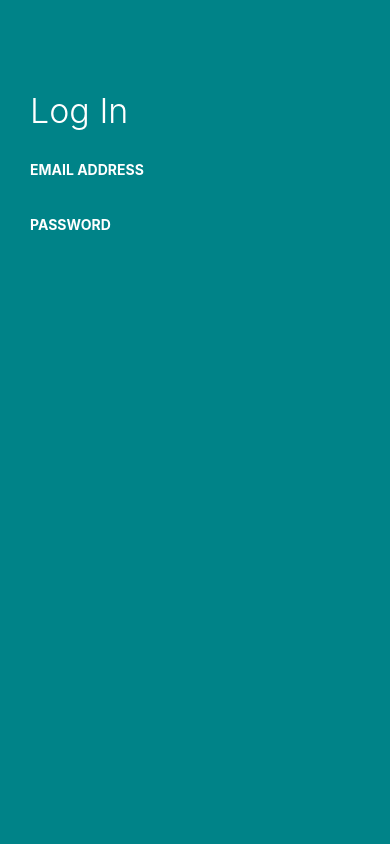
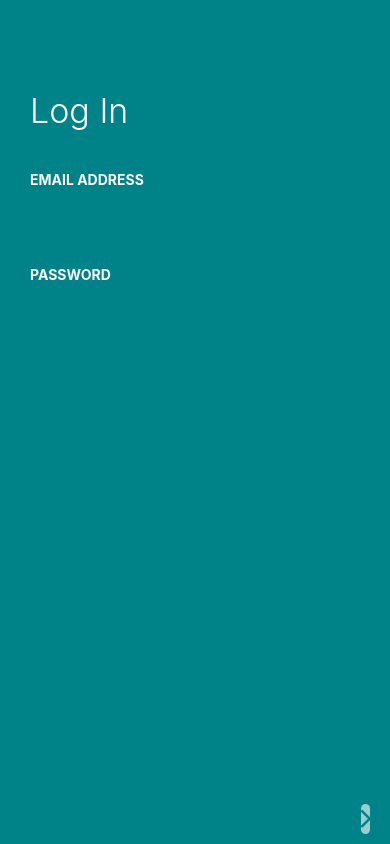
Before and after one commit to tjohnson1106/new-login-flow-version, a React Native app: screen / in a window 390 px wide. Built offline with nearby package versions, Linux system fonts and the light colour scheme.

Commit message:
created next button

```diff
--- /dev/null
+++ b/src/components/buttons/NextArrowButton.js
@@ -0,0 +1,34 @@
+import React, { Component } from "react";
+import { View, StyleSheet, TouchableHighlight } from "react-native";
+import PropTypes from "prop-types";
+import Icon from "react-native-vector-icons/FontAwesome";
+
+import colors from "../../styles/colors";
+
+class NextArrowButton extends Component {
+  render() {
+    const { disabled } = this.props;
+    const opacityStyle = disabled
+      ? { backgroundColor: "rgba( 255, 255, 255, 0.2 )" }
+      : { backgroundColor: "rgba( 255, 255,  255, 0.6 )" };
+    return (
+      <TouchableHighlight style={[opacityStyle, styles.button]}>
+        <Icon name="angle-right" color={colors.green_one} size={32} style={styles.icon} />
+      </TouchableHighlight>
+    );
+  }
+}
+
+const styles = StyleSheet.create({
+  button: {
+    alignItems: "center",
+    justifyContent: "center",
+    borderRadius: 50
+  },
+  icon: {
+    marginRight: -2,
+    marginTop: -2
+  }
+});
+
+export default NextArrowButton;
--- a/src/components/form/InputField.js
+++ b/src/components/form/InputField.js
@@ -14,15 +14,15 @@ class InputField extends Component {
       labelColor,
       textColor,
       BorderBottomColor,
-      inputType
+      inputType,
+      customStyle
     } = this.props;
     const fontSize = labelTextSize || 14;
     const color = labelColor || colors.white;
     const inputColor = textColor || colors.white;
     const borderBottom = BorderBottomColor || "transparent";
-    alert(inputType);
     return (
-      <View style={styles.wrapper}>
+      <View style={[customStyle, styles.wrapper]}>
         <Text style={[{ color, fontSize }, styles.label]}>{labelText}</Text>
         <TextInput
           autoCorrect={false}
@@ -30,7 +30,7 @@ class InputField extends Component {
             { color: inputColor, borderBottomColor: borderBottom },
             styles.inputField
           ]}
-          secureTextEntry={inputType === "password" ? true : false}
+          secureTextEntry={inputType === "password"}
         />
       </View>
     );
@@ -43,7 +43,8 @@ InputField.propTypes = {
   labelColor: PropTypes.string,
   textColor: PropTypes.string,
   BorderBottomColor: PropTypes.string,
-  inputType: PropTypes.string.isRequired
+  inputType: PropTypes.string.isRequired,
+  customStyle: PropTypes.object
 };
 
 const styles = StyleSheet.create({
@@ -52,7 +53,7 @@ const styles = StyleSheet.create({
   },
   label: {
     fontWeight: "700",
-    marginBottom: 10
+    marginBottom: 20
   },
   inputField: {
     borderBottomWidth: 1,
--- a/src/screens/Login.js
+++ b/src/screens/Login.js
@@ -4,8 +4,12 @@ import PropTypes from "prop-types";
 
 import colors from "../styles/colors";
 import InputField from "../components/form/InputField";
+import NextArrowButton from "../components/buttons/NextArrowButton";
 
 class Login extends Component {
+  handleNextButton() {
+    alert("Next Button");
+  }
   state = {};
   render() {
     return (
@@ -20,6 +24,7 @@ class Login extends Component {
               textColor={colors.white}
               borderBotttomColor={colors.white}
               inputType="email"
+              customStyle={{ marginBottom: 30 }}
             />
             <InputField
               labelText="PASSWORD"
@@ -28,8 +33,12 @@ class Login extends Component {
               textColor={colors.white}
               borderBotttomColor={colors.white}
               inputType="password"
+              customStyle={{ marginBottom: 30 }}
             />
           </ScrollView>
+        </View>
+        <View style={styles.nextButton}>
+          <NextArrowButton handleNextButton={this.handleNextButton} />
         </View>
       </KeyboardAvoidingView>
     );
@@ -56,7 +65,12 @@ const styles = StyleSheet.create({
     color: colors.white,
     fontSize: 34,
     fontWeight: "300",
-    marginBottom: 30
+    marginBottom: 40
+  },
+  nextButton: {
+    alignItems: "flex-end",
+    right: 20,
+    bottom: 10
   }
 });
 
```
